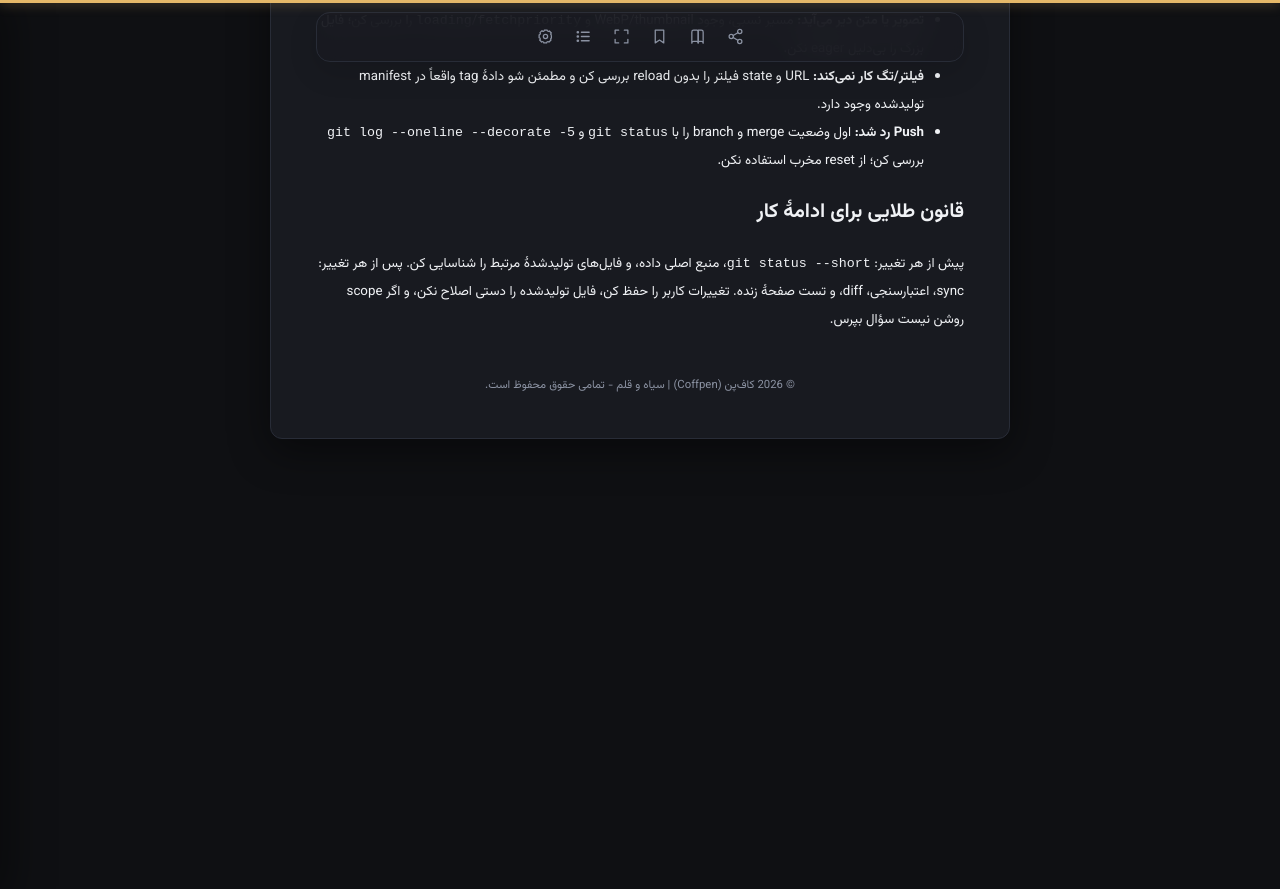
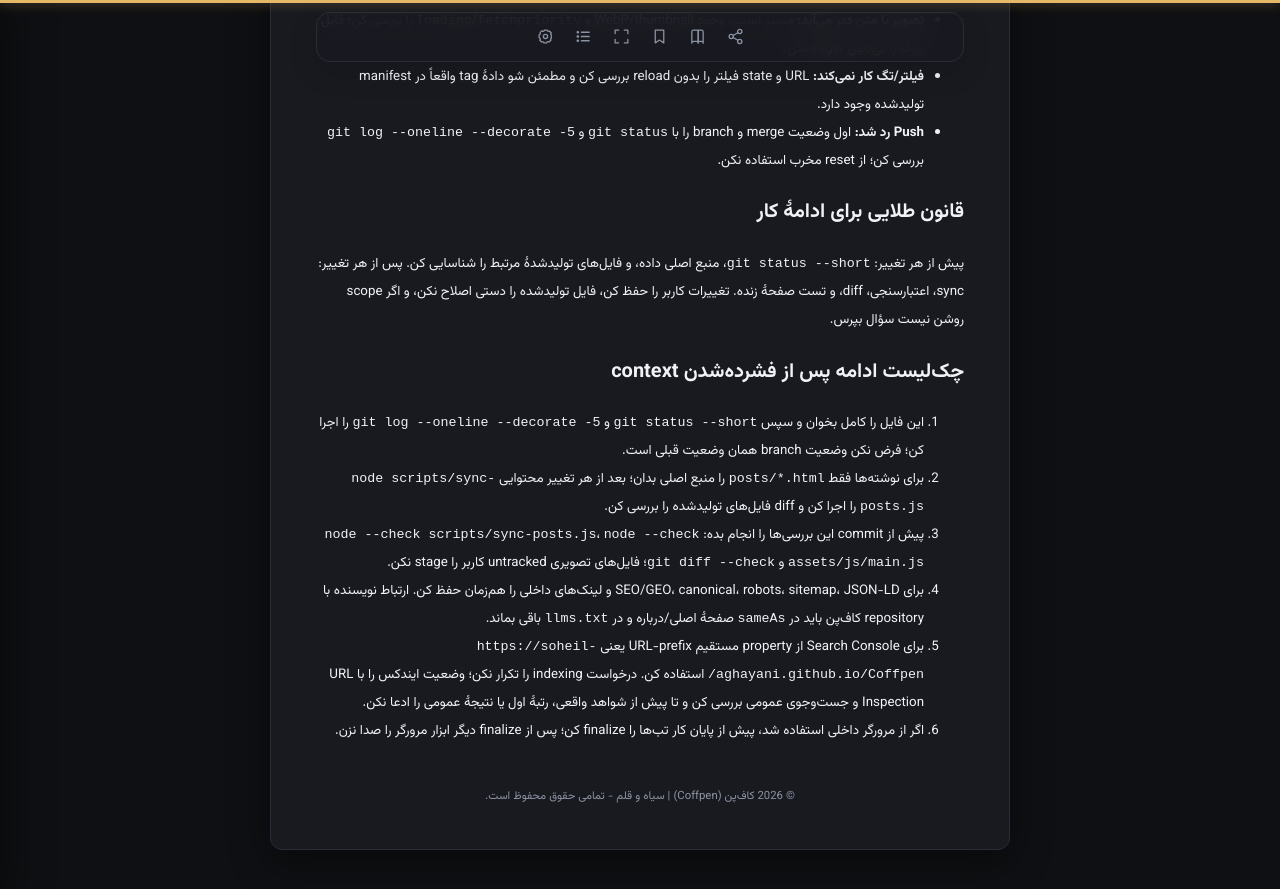
Before and after one commit to Soheil-Aghayani/Coffpen, a Jekyll site: the page built from CODEX_PROJECT_NOTES.md, in a window 1280 px wide and 900 px high, scrolled down 3581 px. Shown: the top 889 px of the window. Built offline with Jekyll 4.4.1, drawn with Linux system fonts in a browser that asks for light colours; our own code applies the rules of GitHub Pages for plain Markdown files; before the commit the page ends 4070 px from its top, so only the background shows below that; some of the changed text lies outside the part shown.

```diff
--- a/CODEX_PROJECT_NOTES.md
+++ b/CODEX_PROJECT_NOTES.md
@@ -84,3 +84,12 @@
 ## قانون طلایی برای ادامهٔ کار
 
 پیش از هر تغییر: `git status --short`، منبع اصلی داده، و فایل‌های تولیدشدهٔ مرتبط را شناسایی کن. پس از هر تغییر: sync، اعتبارسنجی، diff، و تست صفحهٔ زنده. تغییرات کاربر را حفظ کن، فایل تولیدشده را دستی اصلاح نکن، و اگر scope روشن نیست سؤال بپرس.
+
+## چک‌لیست ادامه پس از فشرده‌شدن context
+
+1. این فایل را کامل بخوان و سپس `git status --short` و `git log --oneline --decorate -5` را اجرا کن؛ فرض نکن وضعیت branch همان وضعیت قبلی است.
+2. برای نوشته‌ها فقط `posts/*.html` را منبع اصلی بدان؛ بعد از هر تغییر محتوایی `node scripts/sync-posts.js` را اجرا کن و diff فایل‌های تولیدشده را بررسی کن.
+3. پیش از commit این بررسی‌ها را انجام بده: `node --check scripts/sync-posts.js`، `node --check assets/js/main.js` و `git diff --check`؛ فایل‌های تصویری untracked کاربر را stage نکن.
+4. برای SEO/GEO، canonical، robots، sitemap، JSON-LD و لینک‌های داخلی را هم‌زمان حفظ کن. ارتباط نویسنده با repository کاف‌پن باید در `sameAs` صفحهٔ اصلی/درباره و در `llms.txt` باقی بماند.
+5. برای Search Console از property مستقیم URL-prefix یعنی `https://soheil-aghayani.github.io/Coffpen/` استفاده کن. درخواست indexing را تکرار نکن؛ وضعیت ایندکس را با URL Inspection و جست‌وجوی عمومی بررسی کن و تا پیش از شواهد واقعی، رتبهٔ اول یا نتیجهٔ عمومی را ادعا نکن.
+6. اگر از مرورگر داخلی استفاده شد، پیش از پایان کار تب‌ها را finalize کن؛ پس از finalize دیگر ابزار مرورگر را صدا نزن.
--- a/about.html
+++ b/about.html
@@ -40,6 +40,7 @@
           "image": "https://soheil-aghayani.github.io/Coffpen/assets/images/author-avatar.webp",
           "sameAs": [
             "https://github.com/soheil-aghayani",
+            "https://github.com/Soheil-Aghayani/Coffpen",
             "https://soheil-aghayani.github.io/Portfolio/"
           ],
           "knowsAbout": ["داستان کوتاه فارسی", "دل‌نوشته", "توسعه وب", "طراحی رابط کاربری"]
--- a/llms.txt
+++ b/llms.txt
@@ -14,6 +14,7 @@
 - نویسنده و صاحب اثر: [سهیل آقایانی](https://soheil-aghayani.github.io/Coffpen/about.html).
 - نام‌های جایگزین پروژه: کاف‌پن، کافپن، کاف پن، Coffpen، سیاه و قلم.
 - [GitHub نویسنده](https://github.com/soheil-aghayani)
+- [Repository کاف‌پن در GitHub](https://github.com/Soheil-Aghayani/Coffpen)
 - [پورتفولیوی نویسنده](https://soheil-aghayani.github.io/Portfolio/)
 
 ## راهنمای ارجاع
--- a/scripts/sync-posts.js
+++ b/scripts/sync-posts.js
@@ -360,6 +360,7 @@ function renderIndexStructuredData(list) {
             'jobTitle': 'نویسنده و توسعه‌دهنده وب',
             'sameAs': [
                 'https://github.com/soheil-aghayani',
+                'https://github.com/Soheil-Aghayani/Coffpen',
                 'https://soheil-aghayani.github.io/Portfolio/'
             ]
         },
```
Also changed, not shown: index.html (+1 -1 lines).
